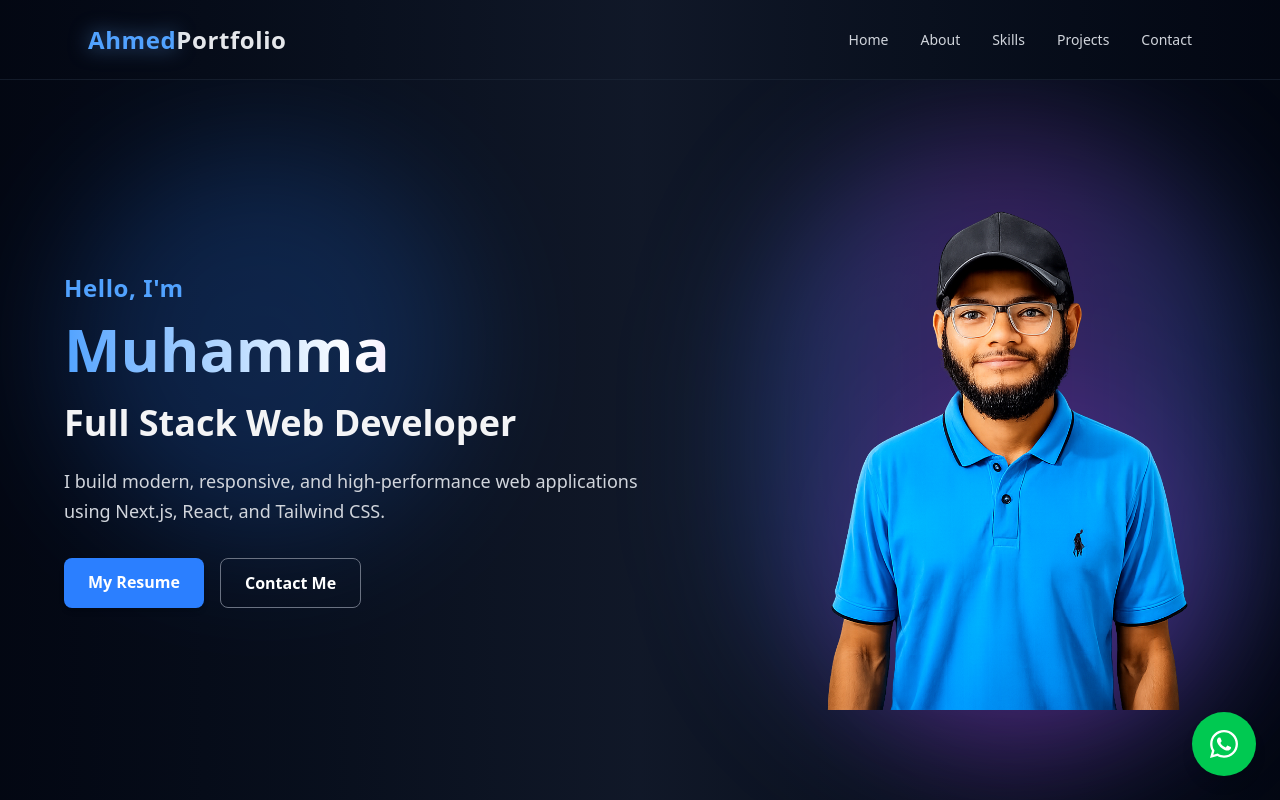
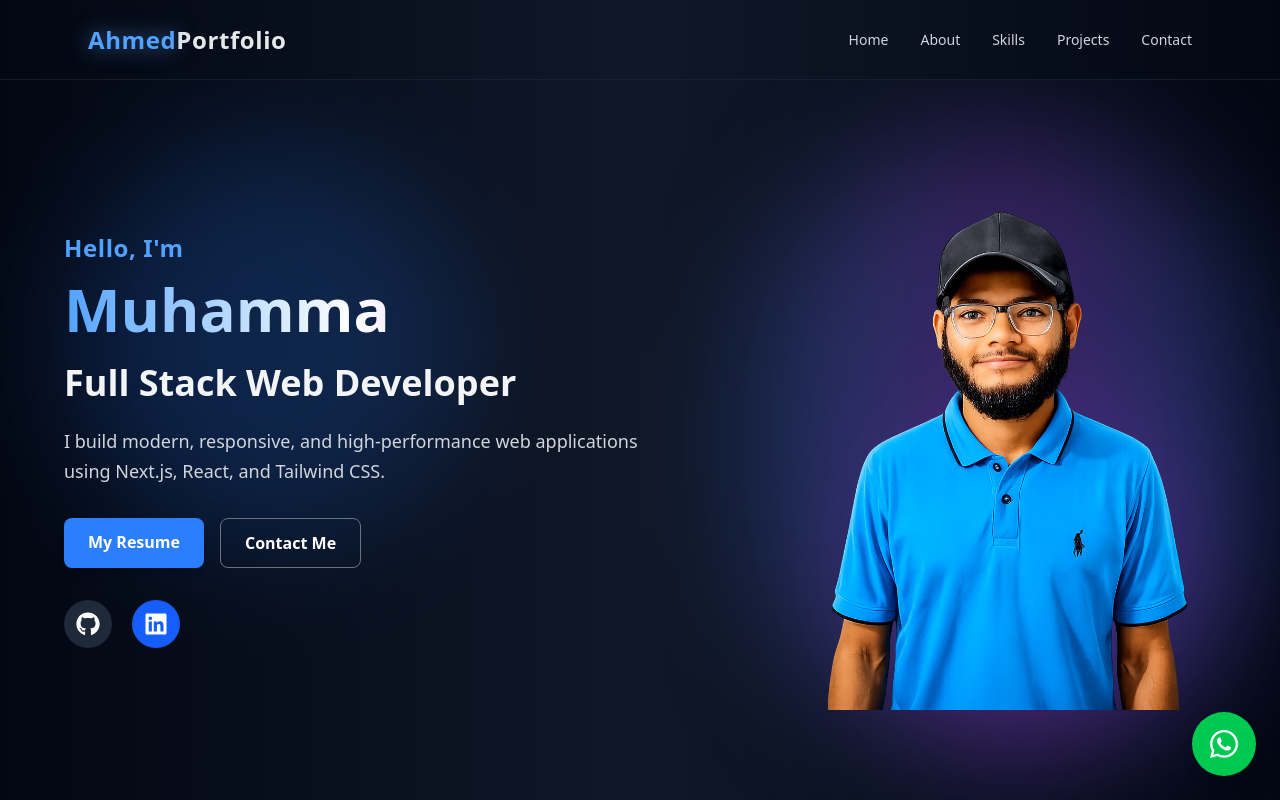
Before and after one commit to ahmedmobile23500-coder/My-Portfolio, a Next.js app: page / in a window 1280 px wide. Shown: the top 800 px of the page. Built offline with nearby package versions, Linux system fonts and the light colour scheme.

Commit message:
Add GitHub and LinkedIn social icons to hero section

```diff
--- a/src/app/components/Hero/page.tsx
+++ b/src/app/components/Hero/page.tsx
@@ -2,6 +2,7 @@
 
 import { useEffect, useState } from "react";
 import Image from "next/image";
+import { FaGithub, FaLinkedin } from "react-icons/fa";
 
 export default function Hero() {
   const fullName = "Muhammad Ahmed";
@@ -47,17 +48,17 @@ export default function Hero() {
       <div className="absolute w-[350px] h-[350px] bg-purple-500 opacity-20 blur-3xl rounded-full bottom-16 right-16"></div>
 
       <div className="max-w-6xl w-full flex flex-col md:flex-row items-center justify-between gap-12 z-10">
-
         {/* LEFT SIDE */}
         <div className="text-center md:text-left">
-
           <p className="text-blue-400 text-xl md:text-2xl mb-2 font-bold tracking-wide">
             Hello, I'm
           </p>
 
-          <h1 className="text-4xl md:text-6xl font-extrabold leading-tight
+          <h1
+            className="text-4xl md:text-6xl font-extrabold leading-tight
             bg-gradient-to-r from-blue-400 via-white to-purple-400
-          bg-clip-text text-transparent">
+            bg-clip-text text-transparent"
+          >
             {name}
             <span className="animate-pulse">|</span>
           </h1>
@@ -67,13 +68,12 @@ export default function Hero() {
           </h2>
 
           <p className="text-gray-300 mt-6 max-w-xl text-lg leading-relaxed">
-            I build modern, responsive, and high-performance web applications using
-            Next.js, React, and Tailwind CSS.
+            I build modern, responsive, and high-performance web applications
+            using Next.js, React, and Tailwind CSS.
           </p>
 
           {/* BUTTONS */}
           <div className="mt-8 flex flex-col sm:flex-row gap-4 justify-center md:justify-start">
-
             <a
               href="/resume.pdf"
               download
@@ -82,41 +82,57 @@ export default function Hero() {
               My Resume
             </a>
 
-
             <a
               href="#contact"
               className="border border-gray-500 hover:border-blue-400 hover:text-blue-400 px-6 py-3 rounded-lg font-semibold transition"
             >
               Contact Me
             </a>
+          </div>
 
+          {/* SOCIAL LINKS */}
+          <div className="mt-8 flex items-center justify-center md:justify-start gap-5">
+            <a
+              href="https://github.com/ahmedmobile23500-coder"
+              target="_blank"
+              rel="noopener noreferrer"
+              aria-label="GitHub"
+              className="p-3 rounded-full bg-gray-800 hover:bg-gray-700 transition-all duration-300 hover:scale-110"
+            >
+              <FaGithub className="text-2xl text-white" />
+            </a>
+
+            <a
+              href="https://www.linkedin.com/in/muhammad-ahmed-aa659430a"
+              target="_blank"
+              rel="noopener noreferrer"
+              aria-label="LinkedIn"
+              className="p-3 rounded-full bg-blue-600 hover:bg-blue-700 transition-all duration-300 hover:scale-110"
+            >
+              <FaLinkedin className="text-2xl text-white" />
+            </a>
           </div>
         </div>
 
-        {/* RIGHT SIDE IMAGE (NO BOX) */}
+        {/* RIGHT SIDE IMAGE */}
         <div className="flex justify-center">
-
           <div className="relative">
-
-            {/* THEME GLOW ONLY */}
+            {/* THEME GLOW */}
             <div className="absolute -inset-10 bg-gradient-to-r from-blue-500/30 via-purple-500/30 to-blue-500/30 blur-3xl rounded-full"></div>
 
-            {/* IMAGE ONLY (NO CONTAINER BOX) */}
+            {/* IMAGE */}
             <div className="relative w-[360px] h-[460px] md:w-[420px] md:h-[540px]">
               <Image
                 src="/hello.png"
-  alt="hello"
+                alt="Muhammad Ahmed"
                 fill
                 priority
                 sizes="(max-width: 768px) 360px, 420px"
                 className="object-cover"
               />
             </div>
-
           </div>
-
         </div>
-
       </div>
     </section>
   );
```
Lines whose indentation alone changed are shown as unchanged.
